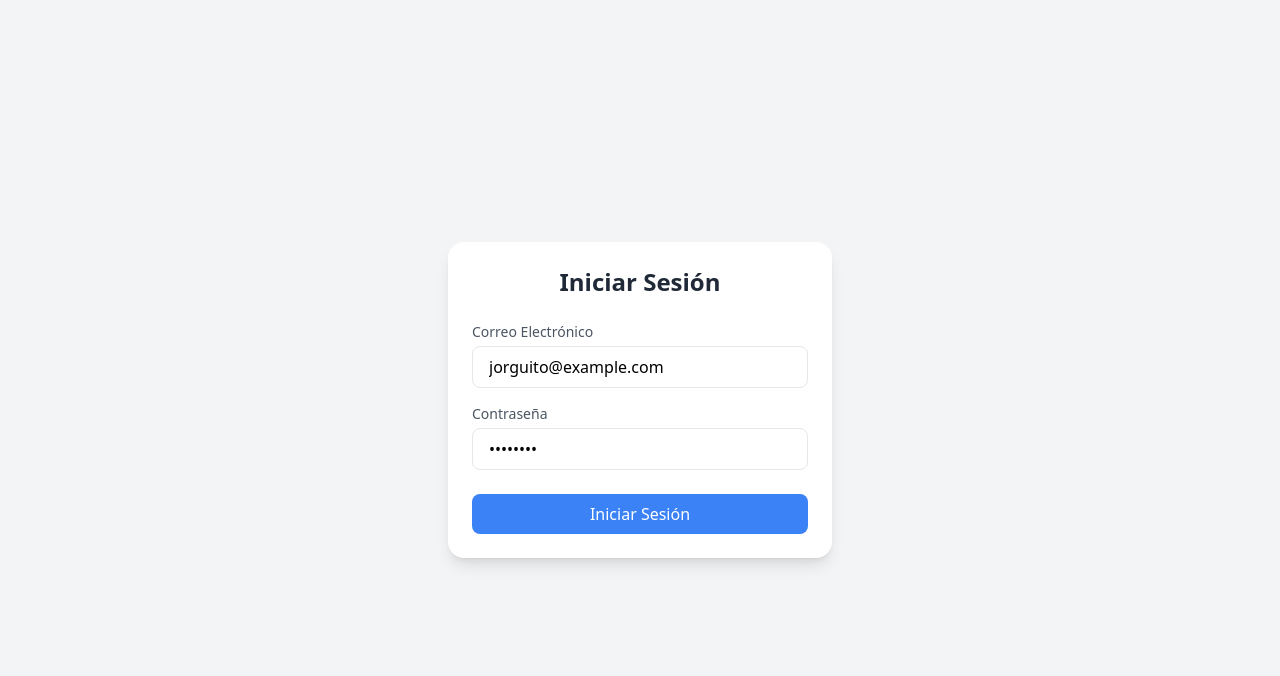
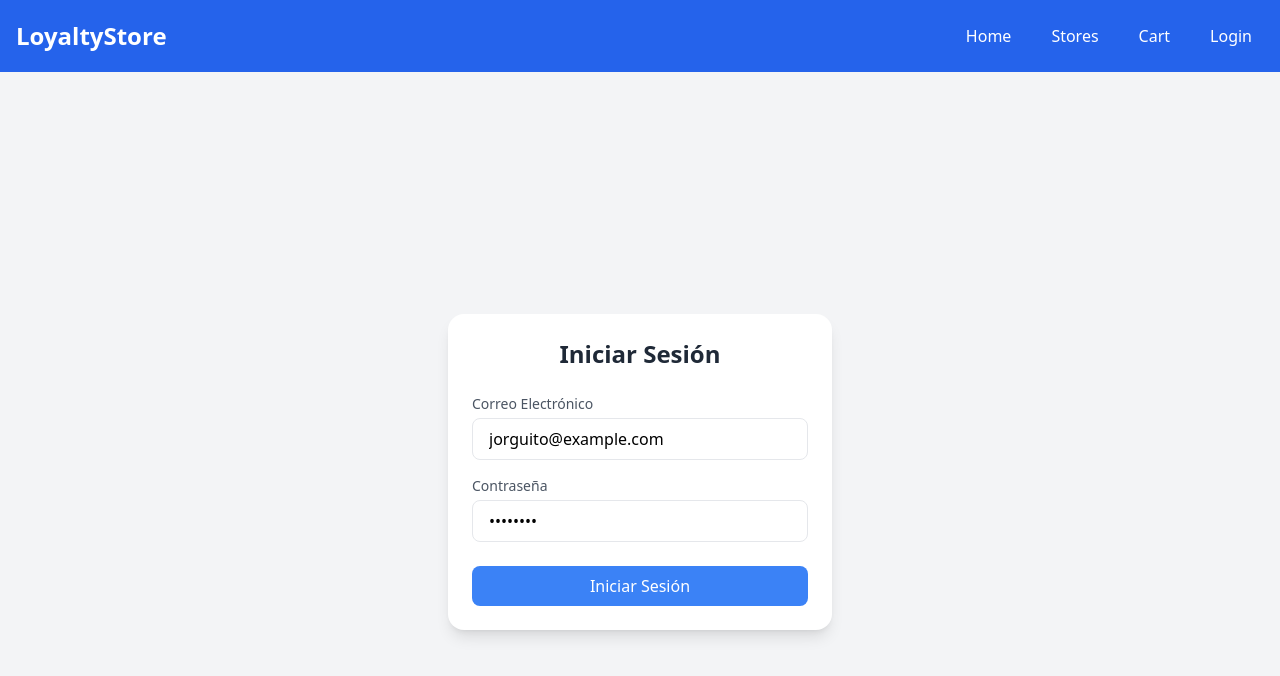
Before and after one commit to JorgeGerardo/LoyaltyStoreApp, an Angular app: page /login in a window 1280 px wide. Shown: the top 676 px of the page. Built offline with nearby package versions, Linux system fonts and the light colour scheme.

Commit message:
Nav added on login

```diff
--- a/src/app/Guard/login-active.guard.ts
+++ b/src/app/Guard/login-active.guard.ts
@@ -10,6 +10,7 @@ export const loginActiveGuard: CanActivateFn = (route, state) => {
   if (!tokenService.isTokenExpired(token))
     return true;
 
+  alert('Inicie sesión');
   router.navigate(['/login']);
   return false;
 };
--- a/src/app/components/login/login.component.html
+++ b/src/app/components/login/login.component.html
@@ -1,3 +1,5 @@
+<app-nav></app-nav>
+
 <div class="flex items-center justify-center min-h-screen bg-gray-100">
     <div class="w-full max-w-sm p-6 bg-white rounded-2xl shadow-lg">
       <h2 class="mb-6 text-2xl font-bold text-center text-gray-800">Iniciar Sesión</h2>
```
